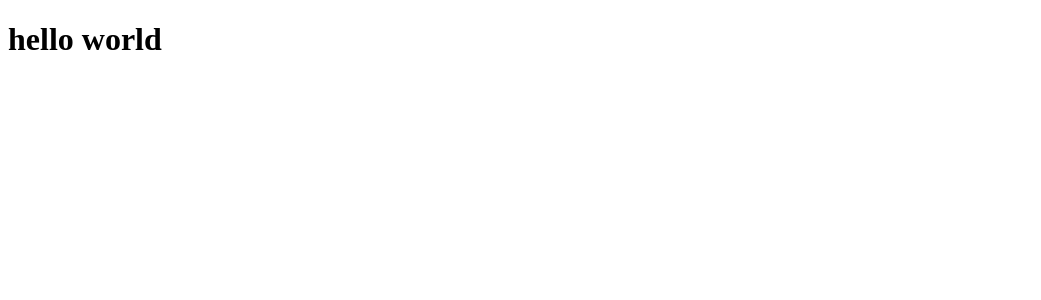
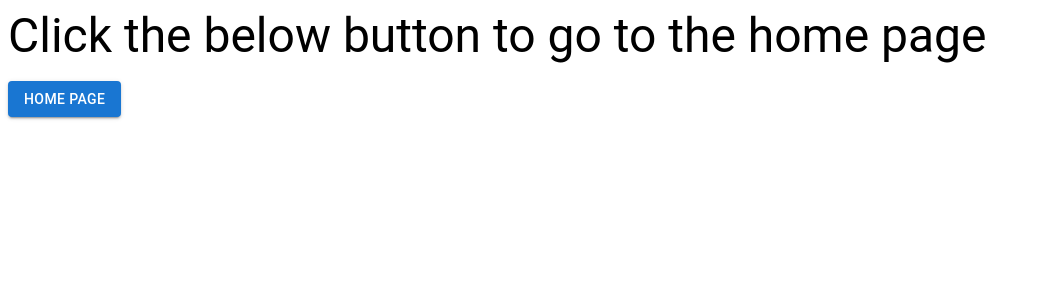
Before and after one commit to Anry001/web-experiments, a React (Vite) app: page /about in a window 1280 px wide. Shown: the top 300 px of the page, without its empty margins (0-1041 px from the left). Built offline with nearby package versions, Linux system fonts and the light colour scheme.

Commit message:
feat(about): added about page

```diff
--- a/src/app-routes/Routes.tsx
+++ b/src/app-routes/Routes.tsx
@@ -1,9 +1,11 @@
 import { createBrowserRouter, Link, RouterProvider } from 'react-router-dom';
 import Home from '@pages/Home';
+import About from '@/pages/About';
 
 const routes = createBrowserRouter([
   { path: '/', element: <Home /> },
-  { path: '/about', element: <h1>hello world</h1> },
+  { path: '/about', element: <About /> },
+  // { path: '/home', element: <Home /> },
 ]);
 
 const Routes = () => {
--- /dev/null
+++ b/src/pages/About.tsx
@@ -0,0 +1,19 @@
+import { Button, Typography } from '@mui/material';
+import { Stack } from '@mui/system';
+import { Link } from 'react-router-dom';
+
+const BACK_TO_HOME_BUTTON_TEXT = 'Home page';
+
+const About = () => {
+  return (
+    <Stack>
+      <Typography variant="h3" gutterBottom>
+        Click the below button to go to the home page
+      </Typography>
+      <Link to="/" style={{ textDecoration: 'none' }}>
+        <Button variant="contained">{BACK_TO_HOME_BUTTON_TEXT}</Button>
+      </Link>
+    </Stack>
+  );
+};
+export default About;
--- a/src/pages/Home.tsx
+++ b/src/pages/Home.tsx
@@ -2,9 +2,9 @@ import { Stack, Button } from '@mui/material';
 import ShitDataGrid from '@components/ShitDataGrid';
 import { Link } from 'react-router-dom';
 
+const HELLO_WORLD_BUTTON_TEXT = 'Click to go to hello world';
+
 const Home = () => {
-  const HELLO_WORLD_BUTTON_TEXT = 'Click to go to hello world';
-
   return (
     <Stack>
       <Stack
```
